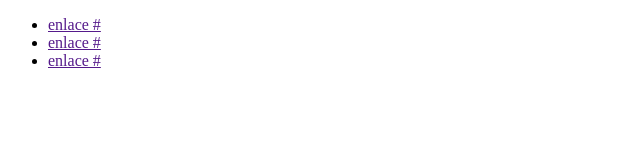
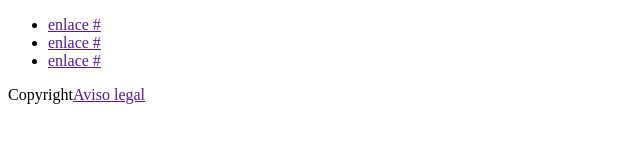
Before and after one commit to alvaro0503/pruebagit, a plain HTML site: page prueba1.html in a window 1280 px wide. Shown: the whole page, without its empty margins (0-640 px from the left). Drawn offline with Linux system fonts and the light colour scheme.

Commit message:
creacion de el pie de pagina

```diff
--- a/prueba1.html
+++ b/prueba1.html
@@ -20,7 +20,11 @@
             </ul>
         </nav>
     </header>
+    <!-- quiero un pie de pagina con un copyright y un enlace a aviso legal -->
 
+    <footer>
+        <p>Copyright<a href="">Aviso legal</a></p>
+    </footer>
 </body>
 
 </html>
```
